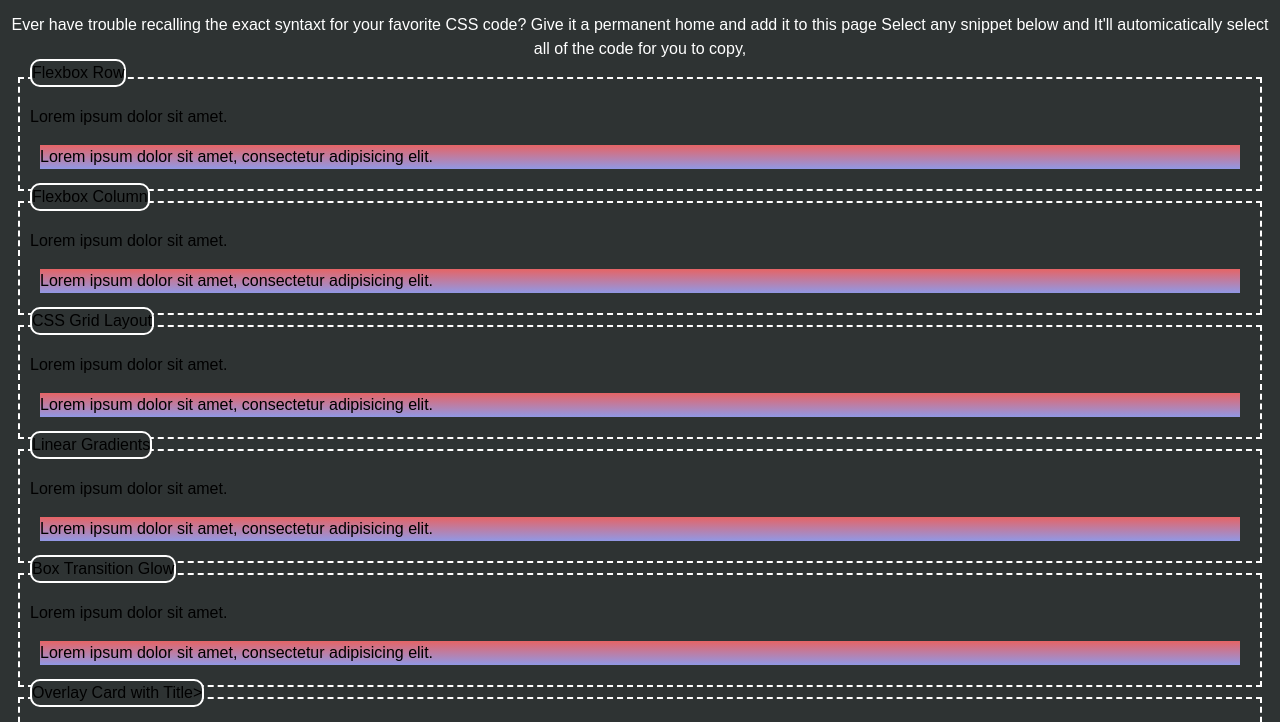
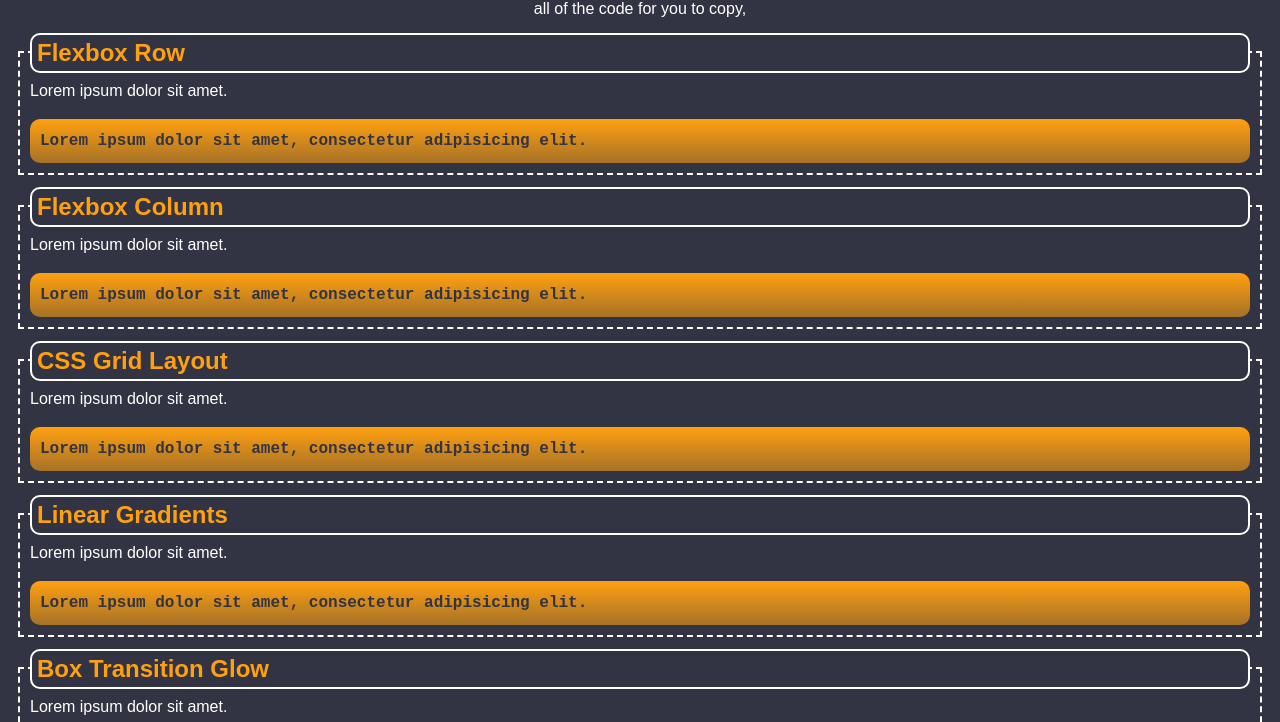
Before and after one commit to Pherenzia/css-snippet-cheatsheet, a plain HTML site: page index.html in a window 1280 px wide. Shown: the part 78-800 px from the top of the page. Drawn offline with Linux system fonts and the light colour scheme.

```diff
--- a/reset.css
+++ b/reset.css
@@ -0,0 +1,41 @@
+* {
+    margin: 0;
+    padding: 0;
+    box-sizing: border-box;
+  }
+
+  html {
+    height: 100%;
+  }
+
+  body {
+    min-height: 100%;
+    line-height: 1;
+    font-family: sans-serif;
+  }
+
+  h1,
+  h2,
+  h3,
+  h4,
+  h5,
+  h6 {
+    font-size: 100%;
+  }
+
+  input,
+  select,
+  option,
+  optgroup,
+  textarea,
+  button,
+  pre,
+  code {
+    font-size: 100%;
+    font-family: inherit;
+  }
+
+  ol,
+  ul {
+    list-style: none;
+  }
--- a/style.css
+++ b/style.css
@@ -1,44 +1,70 @@
 * {
     font-family: sans-serif;
-    color: ;
-    background-color: rgb(46, 51, 51);
-    line-height: 1.5;
+    background-color: var(--darkest);
+    line-height: 150%;
+    font-size: 16px
 }
 
+:root {
+    --lightest: white;
+    --lighter: #ffa01191;
+    --mid:#ffa011;
+    --darkest: rgb(50, 52, 68);
+}
 h1, footer {
     text-align: center;
 }
 
 h1 + p {
     text-align: center;
-    color: white;
+    color: var(--lightest);
 }
 
+header {
+    color: var(--mid)
+}
 .container {
     position: relative;
 }
 
 .card {
-    border: dashed 2px white;
-    margin: 10px;
+    border: dashed 2px var(--lightest);
+    margin: 30px 10px 30px 10px;
     padding: 10px;
     position: relative;
 }
 
 .card header {
+    border: solid 2px var(--lightest);
+    border-radius: 10px;
+    font-size: 150%;
+    font-weight: bolder;
     position: absolute;
     top: -20px;
+    left: 10px;
+    right: 10px;
+    padding-left: 5px;
 }
 
-section header {
-    border: solid 2px white;
-    border-radius: 10px;
-    flex: 80%;
+.card p {
+    color: var(--lightest)
 }
 
 .area {
-    background: linear-gradient(#e66465, #9198e5);
-    margin: 10px;
+    background: linear-gradient(var(--mid),var(--lighter));
+    border-radius: 10px;
+    padding: 10px;
+    user-select: all;
+    color: var(--darkest);
+    font-family: monospace;
+    font-weight: 550;
 }
 
-.
+.card .card header {
+    border-radius: 8px;
+    transition: all 0.5s ease-in-out;
+}
+
+.card:hover, .card:hover header {
+    box-shadow: inset 0px 0px 8px yellow, 0 0 15px yellow;
+}
```
